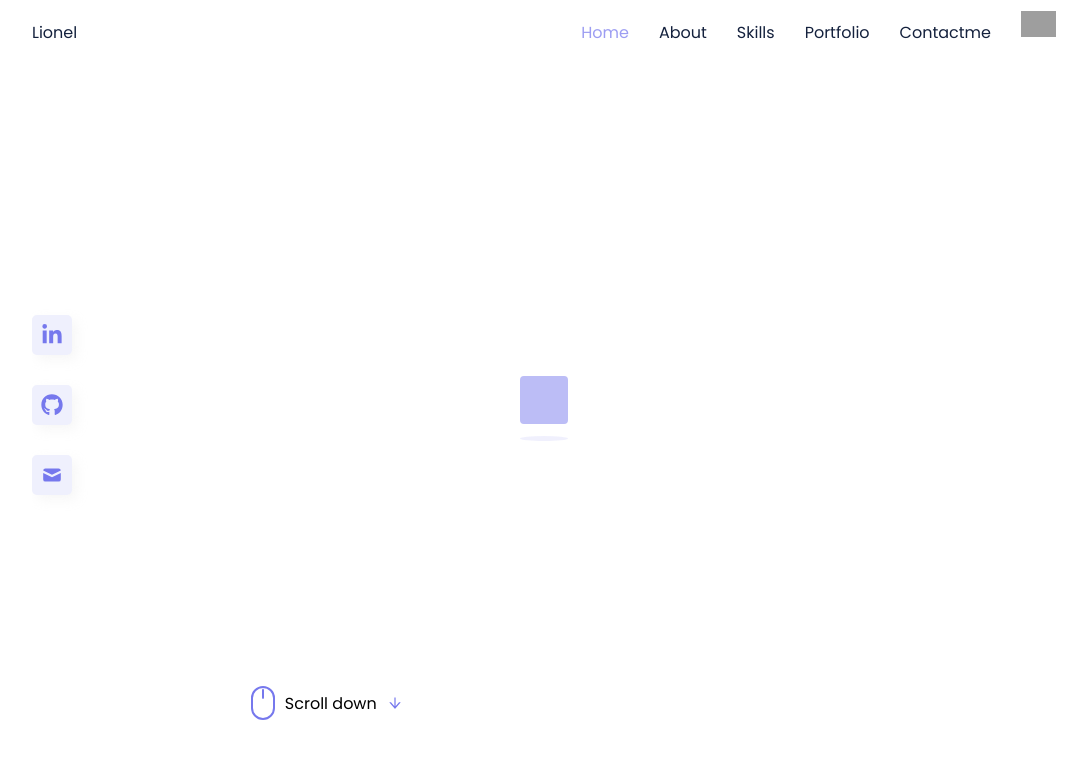
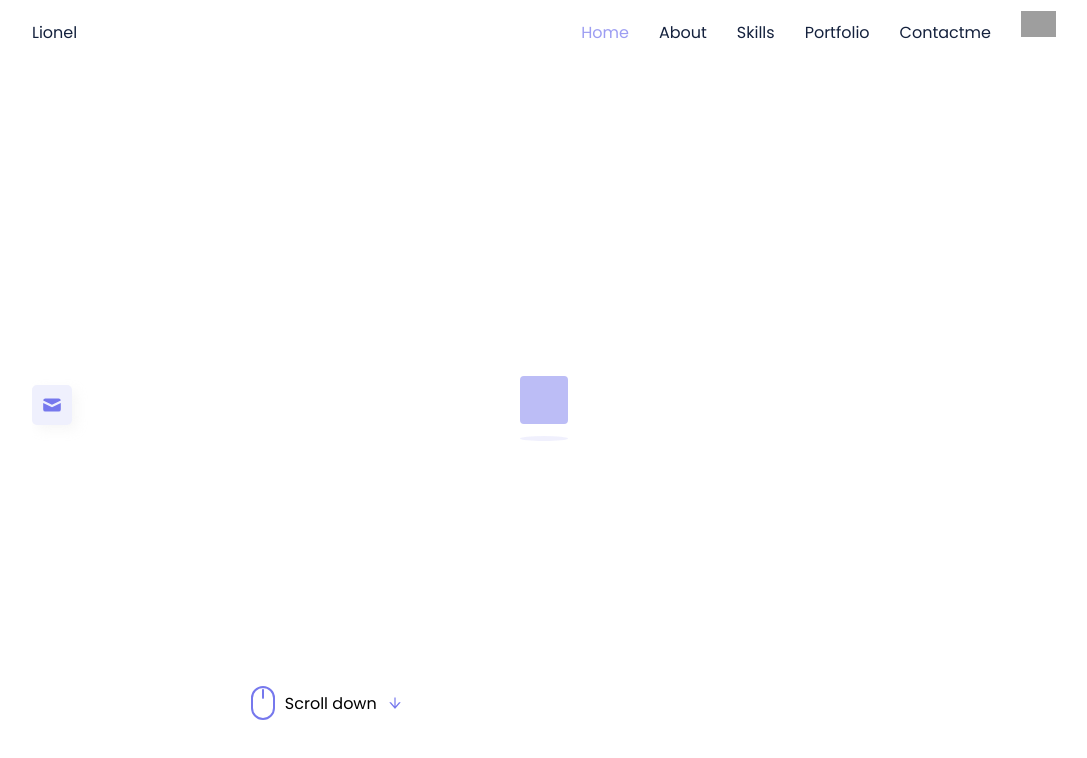
Before and after one commit to payeplionel/portfolio, a React (Create React App) app: page / in a window 1280 px wide. Shown: the top 758 px of the page, without its empty margins (96-1183 px from the left). Built offline with nearby package versions, Linux system fonts and the light colour scheme; grey boxes are pictures that could not be loaded.

Commit message:
yarn changes

```diff
--- a/src/components/social-home-component/social.tsx
+++ b/src/components/social-home-component/social.tsx
@@ -1,14 +1,13 @@
 import React, { FunctionComponent } from 'react';
-import { FaLinkedinIn } from "react-icons/fa";
-import { FaGithub } from "react-icons/fa";
+// import { FaLinkedinIn, FaGithub } from "react-icons/fa";
 import { HiMail } from "react-icons/hi";
 import './social.scss';
 
 const Social: FunctionComponent = () => {
     return(
         <div className="container">
-            <span><FaLinkedinIn/></span>
-            <span><FaGithub/></span>
+            {/* <span><FaLinkedinIn/></span>
+            <span><FaGithub/></span> */}
             <span><HiMail/></span>
         </div>
     )
```
